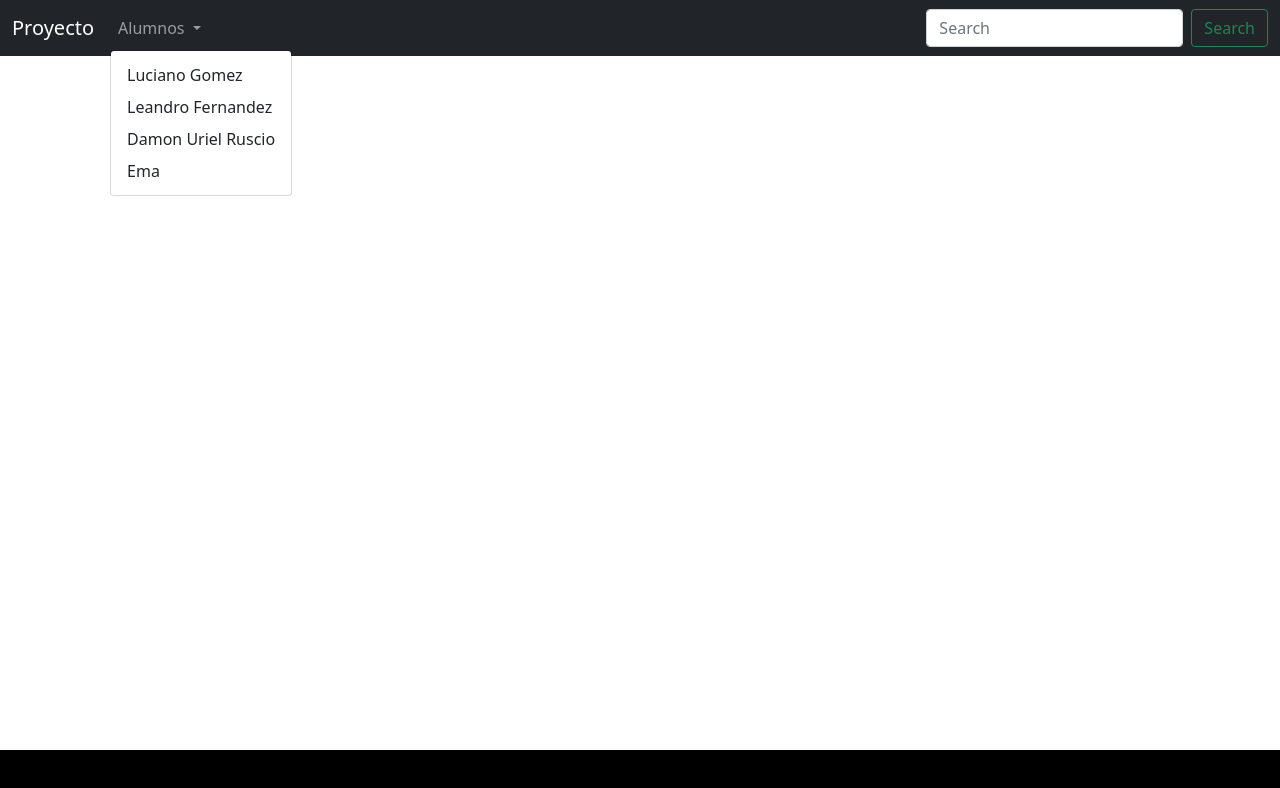
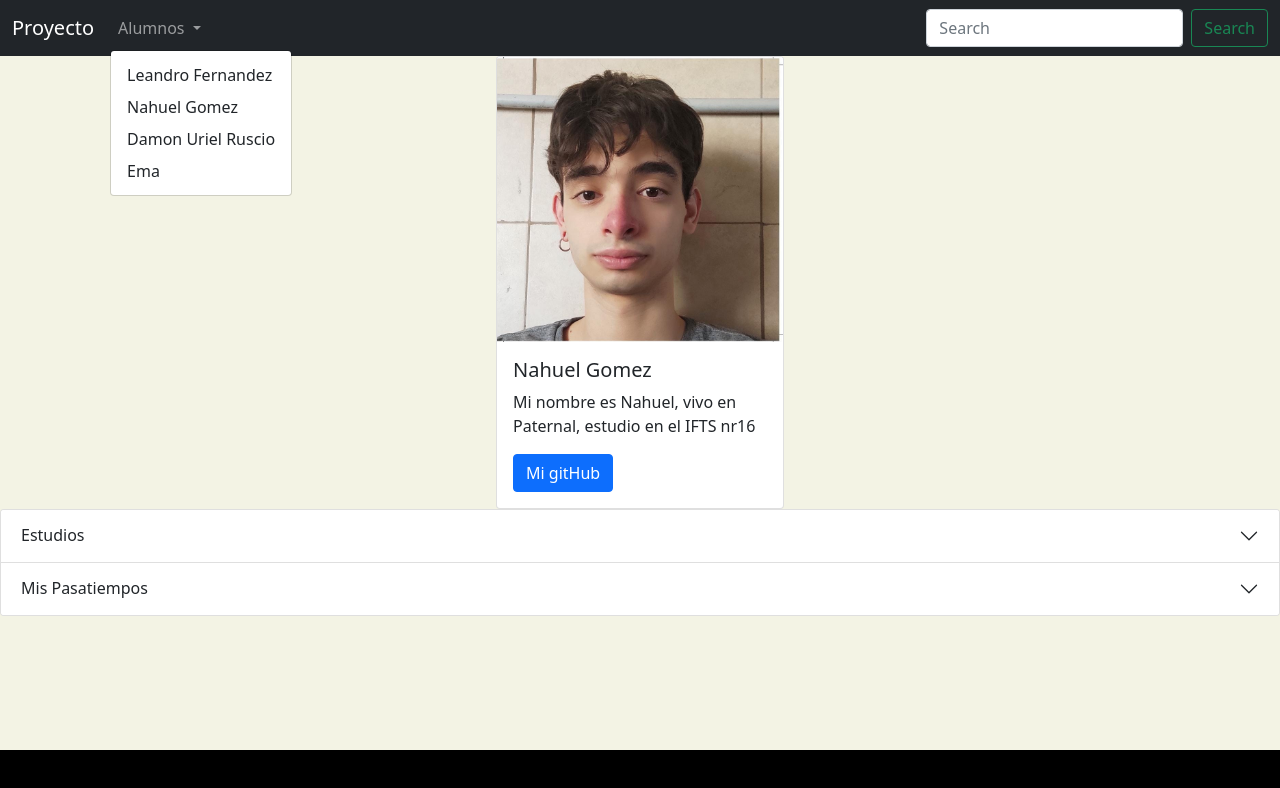
Before and after one commit to luchogomez01/Desarrollo-web, a plain HTML site: page templates/alumnos/nahuel.html in a window 1280 px wide. Both pictures are taken after a click on the button "Alumnos". Drawn offline with nearby package versions, Linux system fonts and the light colour scheme.

Commit message:
cambios en la parte de nahuel

```diff
--- a/templates/alumnos/nahuel.html
+++ b/templates/alumnos/nahuel.html
@@ -22,8 +22,8 @@
                       Alumnos
                     </a>
                     <ul class="dropdown-menu" aria-labelledby="navbarDropdown">
-                        <li><a class="dropdown-item" href="lucho.html">Luciano Gomez</a></li>
                       <li><a class="dropdown-item" href="lean.html">Leandro Fernandez</a></li>
+                      <li><a class="dropdown-item" href="nahuel.html">Nahuel Gomez</a></li>
                       <li><a class="dropdown-item" href="uri.html">Damon Uriel Ruscio</a></li>
                       <li><a class="dropdown-item" href="ema.html">Ema</a></li>
                     </ul>
@@ -37,8 +37,54 @@
             </div>
           </nav>
     </header>
-    <main>
-
+    <main style="background-color: #f1f1dfd6;">
+      <div class="content contentNahuel">
+        <div class="card" id="cardNahuel" style="width: 18rem;">
+          <img src="\imgs\fotoNahuel.jpg" class="card-img-top">
+          <div class="card-body">
+            <h5 class="card-title">Nahuel Gomez</h5>
+            <p class="card-text">Mi nombre es Nahuel, vivo en Paternal, estudio en el IFTS nr16</p>
+            <a href="https://github.com/Nhanslow" target="_blank" class="btn btn-primary">Mi gitHub</a>
+          </div>
+        </div>
+        <div class="accordion" id="accoNahuel" style="width: 100%;">
+          <div class="accordion-item">
+            <h2 class="accordion-header">
+              <button class="accordion-button collapsed" type="button" data-bs-toggle="collapse" data-bs-target="#collapseTwo" aria-expanded="false" aria-controls="collapseTwo">
+                Estudios
+              </button>
+            </h2>
+            <div id="collapseTwo" class="accordion-collapse collapse" data-bs-parent="#accoLucho">
+              <div class="accordion-body">
+                <ul>
+                  <li>
+                    <strong>Secundario completo</strong> Escuela Superior de Comercio Hipolito Vieytes
+                  </li>
+                  <li>
+                    <strong>instituto de Formación Técnico Superior (I.F.T.S. 16):</strong> tecnicatura en análisis de sistemas.
+                  </li>
+                </ul>
+              </div>
+            </div>
+          </div>
+          <div class="accordion-item">
+            <h2 class="accordion-header">
+              <button class="accordion-button collapsed" type="button" data-bs-toggle="collapse" data-bs-target="#collapseThree" aria-expanded="false" aria-controls="collapseThree">
+                Mis Pasatiempos
+              </button>
+            </h2>
+            <div id="collapseThree" class="accordion-collapse collapse" data-bs-parent="#accoLucho">
+              <div class="accordion-body">
+                <ul>
+                  <li>Jugar videojuegos</li>
+                  <li>Salir con amigos</li>
+                  <li>Leer comics</li>
+                </ul>
+              </div>
+            </div>
+          </div>
+        </div>
+      </div>
     </main>
     <footer>
 
```
Also changed, not shown: imgs/fotoNahuel.jpg (added).
